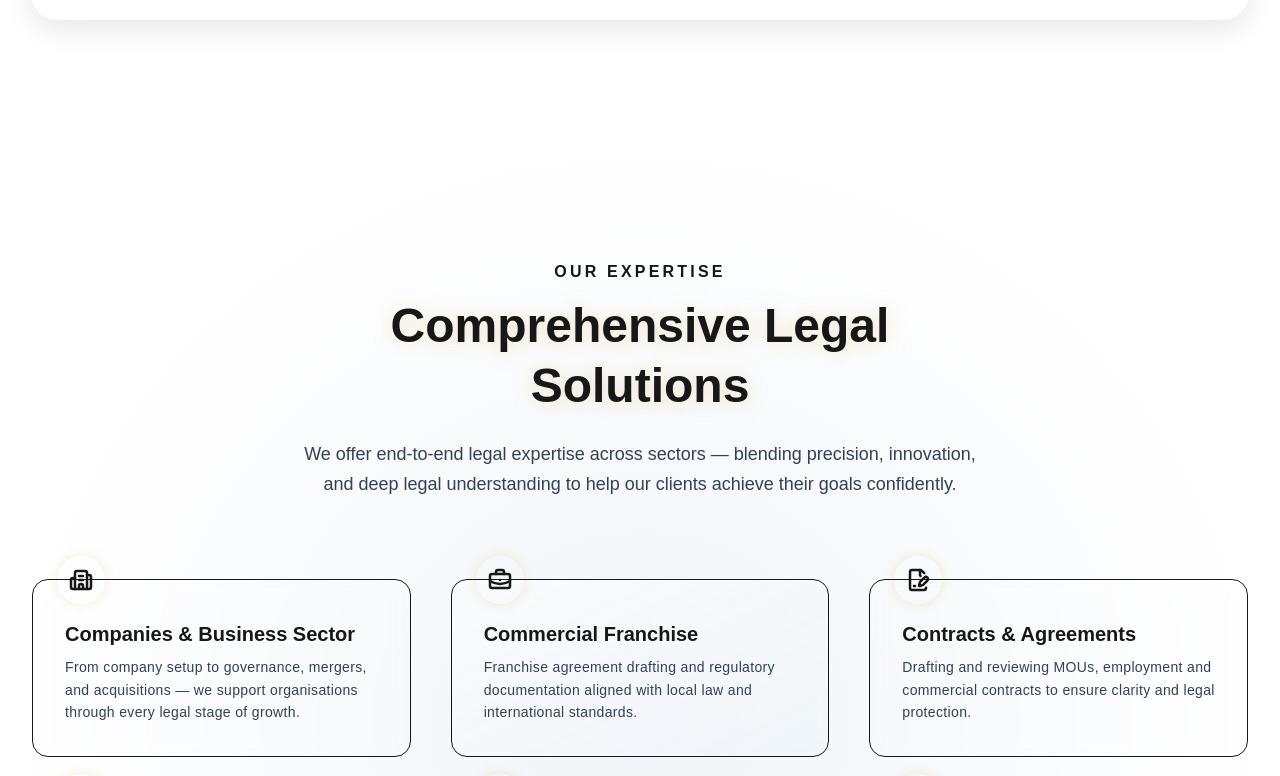
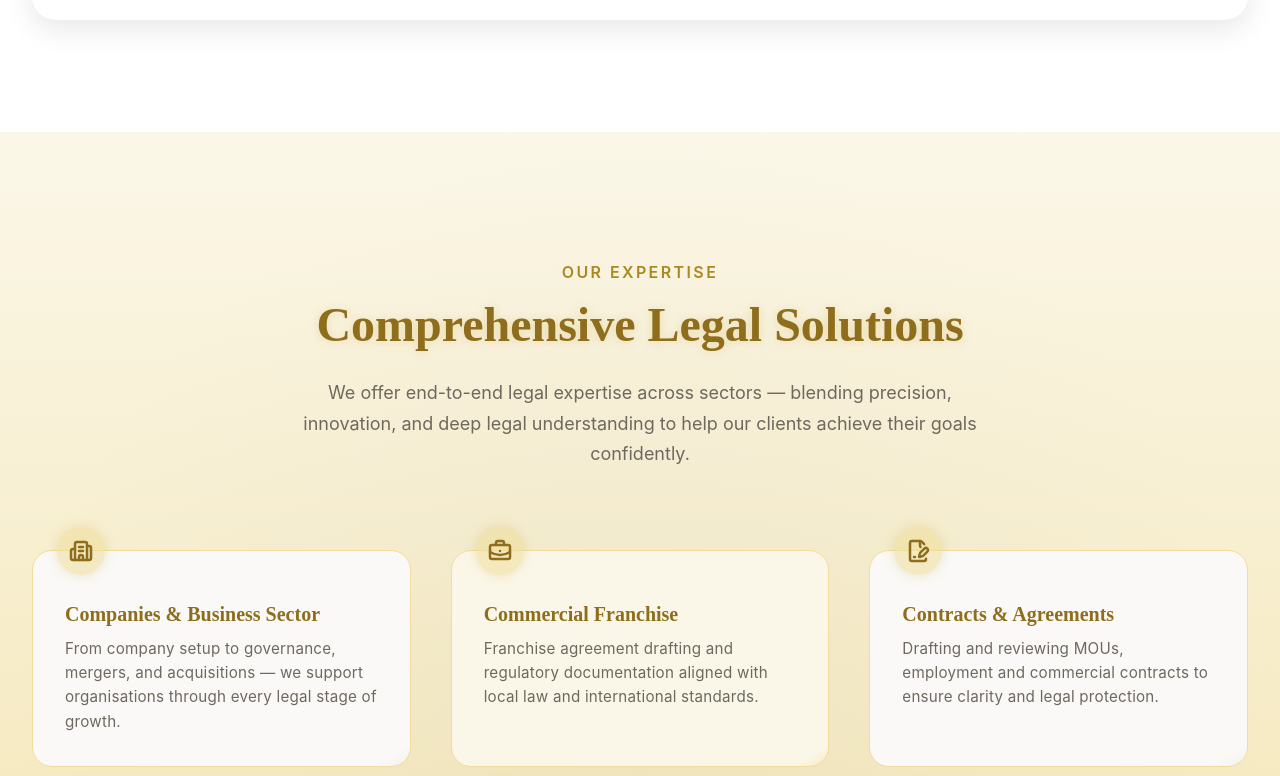
Before and after one commit to yahyaq/faslawtech, a Next.js app: page / in a window 1280 px wide. Shown: the part 3700-4476 px from the top of the page. Built offline with nearby package versions, Linux system fonts and the light colour scheme.

Commit message:
Deploy on Vercl

```diff
--- a/package.json
+++ b/package.json
@@ -24,9 +24,11 @@
     "@types/node": "^20",
     "@types/react": "^19.2.2",
     "@types/react-dom": "^19.2.2",
+    "autoprefixer": "^10.4.21",
     "eslint": "^9",
     "eslint-config-next": "16.0.0",
-    "tailwindcss": "^4",
+    "postcss": "^8.5.6",
+    "tailwindcss": "^4.1.16",
     "typescript": "^5"
   }
 }
--- a/src/presentation/OurSerivces/view.tsx
+++ b/src/presentation/OurSerivces/view.tsx
@@ -13,6 +13,33 @@ import {
 } from "lucide-react";
 
 export default function OurExpertiseView() {
+  const colors = {
+    gold: {
+      50: "#FBF7E8",
+      100: "#F6EBC4",
+      200: "#F0DD9B",
+      300: "#EACD6F",
+      400: "#DFB93F",
+      500: "#C8A128",
+      600: "#AA8822",
+      700: "#8E6E1C",
+      800: "#5C4913",
+      900: "#32270A",
+    },
+    stone: {
+      50: "#FAF9F7",
+      100: "#F3F1ED",
+      200: "#E5E1DA",
+      300: "#D4CEC5",
+      400: "#BFB8AE",
+      500: "#A49C90",
+      600: "#8B8378",
+      700: "#6F685E",
+      800: "#4C4741",
+      900: "#2E2A26",
+    },
+  };
+
   const services = [
     {
       title: "Companies & Business Sector",
@@ -59,64 +86,162 @@ export default function OurExpertiseView() {
   return (
     <section
       id="our-expertise"
-      className="relative py-32 bg-gradient-to-b from-golden-50 via-golden-100 to-golden-200 overflow-hidden"
+      style={{
+        position: "relative",
+        padding: "8rem 0",
+        background: `linear-gradient(to bottom, ${colors.gold[50]}, ${colors.gold[100]}, ${colors.gold[200]})`,
+        overflow: "hidden",
+      }}
     >
-      {/* Decorative blue-gold blend glow */}
-      <div className="absolute inset-0 bg-[radial-gradient(ellipse_at_center,rgba(76,111,163,0.08),transparent_70%)] pointer-events-none" />
+      {/* Subtle warm-greige glow */}
+      <div
+        style={{
+          position: "absolute",
+          inset: 0,
+          background:
+            "radial-gradient(ellipse at center, rgba(164,156,144,0.08), transparent 70%)",
+          pointerEvents: "none",
+        }}
+      />
 
-      <div className="max-w-7xl mx-auto px-6 lg:px-8 relative z-10">
-        {/* Header Section */}
+      <div
+        style={{
+          maxWidth: "1280px",
+          margin: "0 auto",
+          padding: "0 2rem",
+          position: "relative",
+          zIndex: 1,
+        }}
+      >
+        {/* Header */}
         <motion.div
           initial={{ opacity: 0, y: 40 }}
           whileInView={{ opacity: 1, y: 0 }}
           transition={{ duration: 0.6, ease: "easeOut" }}
-          className="text-center max-w-2xl mx-auto mb-20"
+          style={{
+            textAlign: "center",
+            maxWidth: "680px",
+            margin: "0 auto 5rem auto",
+          }}
         >
-          <p className="text-golden-600 font-semibold uppercase tracking-[0.2em] mb-3">
+          <p
+            style={{
+              color: colors.gold[600],
+              fontWeight: 600,
+              textTransform: "uppercase",
+              letterSpacing: "0.15em",
+              marginBottom: "0.75rem",
+              fontFamily: "'Inter', sans-serif",
+            }}
+          >
             Our Expertise
           </p>
-          <h2 className="text-4xl md:text-5xl font-semibold text-golden-700 leading-tight mb-6 drop-shadow-[0_1px_10px_rgba(200,161,40,0.25)]">
+          <h2
+            style={{
+              fontFamily: "'Playfair Display', serif",
+              fontSize: "3rem",
+              lineHeight: 1.2,
+              color: colors.gold[700],
+              fontWeight: 700,
+              marginBottom: "1.5rem",
+              textShadow: "0 1px 10px rgba(200,161,40,0.25)",
+            }}
+          >
             Comprehensive Legal Solutions
           </h2>
-          <p className="text-slate-700 text-lg leading-relaxed">
+          <p
+            style={{
+              fontFamily: "'Inter', sans-serif",
+              fontSize: "1.125rem",
+              lineHeight: 1.7,
+              color: colors.stone[700],
+            }}
+          >
             We offer end-to-end legal expertise across sectors — blending
             precision, innovation, and deep legal understanding to help our
             clients achieve their goals confidently.
           </p>
         </motion.div>
 
-        {/* Expertise Grid */}
-        <div className="grid sm:grid-cols-2 lg:grid-cols-3 gap-10">
+        {/* Grid */}
+        <div
+          style={{
+            display: "grid",
+            gap: "2.5rem",
+            gridTemplateColumns: "repeat(auto-fit, minmax(300px, 1fr))",
+          }}
+        >
           {services.map((service, index) => {
             const Icon = service.icon;
+            const fromColor =
+              index % 2 === 0
+                ? colors.stone[50]
+                : colors.gold[50];
+            const toColor =
+              index % 2 === 0
+                ? colors.stone[100]
+                : colors.gold[100];
+
             return (
               <motion.div
                 key={service.title}
                 whileHover={{
                   scale: 1.03,
-                  boxShadow: "0 6px 30px rgba(200,161,40,0.25)",
+                  boxShadow: "0 8px 30px rgba(200,161,40,0.25)",
                 }}
                 transition={{ type: "spring", stiffness: 300, damping: 18 }}
-                className={`relative p-8 rounded-2xl backdrop-blur-sm bg-gradient-to-br ${
-                  index % 2 === 0
-                    ? "from-golden-50/95 to-golden-100/90"
-                    : "from-slate-50/95 to-slate-100/90"
-                } border border-golden-200/60 hover:border-golden-400 transition-all duration-300`}
+                style={{
+                  position: "relative",
+                  padding: "2rem",
+                  borderRadius: "1.25rem",
+                  background: `linear-gradient(to bottom right, ${fromColor} 95%, ${toColor} 100%)`,
+                  border: `1px solid ${colors.gold[200]}`,
+                  transition: "all 0.3s ease",
+                  backdropFilter: "blur(5px)",
+                }}
               >
                 {/* Icon */}
-                <div className="absolute -top-6 left-6 bg-golden-200/50 p-3 rounded-full shadow-[0_0_12px_rgba(200,161,40,0.2)] group-hover:bg-golden-400/60 transition-all duration-300">
+                <div
+                  style={{
+                    position: "absolute",
+                    top: "-1.5rem",
+                    left: "1.5rem",
+                    background: `${colors.gold[200]}90`,
+                    padding: "0.75rem",
+                    borderRadius: "50%",
+                    boxShadow: "0 0 12px rgba(200,161,40,0.25)",
+                  }}
+                >
                   <Icon
-                    className="w-6 h-6 text-golden-700"
+                    size={24}
                     strokeWidth={2.5}
+                    style={{ color: colors.gold[700] }}
                   />
                 </div>
 
                 {/* Text */}
-                <div className="mt-2">
-                  <h3 className="text-xl font-semibold text-golden-700 mb-2 group-hover:text-golden-600 transition-all duration-300">
+                <div style={{ marginTop: "1rem" }}>
+                  <h3
+                    style={{
+                      fontFamily: "'Playfair Display', serif",
+                      fontSize: "1.25rem",
+                      fontWeight: 600,
+                      color: colors.gold[700],
+                      marginBottom: "0.5rem",
+                      transition: "color 0.3s ease",
+                    }}
+                  >
                     {service.title}
                   </h3>
-                  <p className="text-slate-700 text-sm leading-relaxed tracking-wide group-hover:text-slate-900 transition-colors duration-300">
+                  <p
+                    style={{
+                      fontFamily: "'Inter', sans-serif",
+                      fontSize: "0.95rem",
+                      lineHeight: 1.6,
+                      color: colors.stone[700],
+                      letterSpacing: "0.015em",
+                    }}
+                  >
                     {service.desc}
                   </p>
                 </div>
@@ -126,8 +251,18 @@ export default function OurExpertiseView() {
         </div>
       </div>
 
-      {/* Bottom transition gradient */}
-      <div className="absolute bottom-0 left-0 right-0 h-24 bg-gradient-to-t from-golden-200 via-transparent to-transparent pointer-events-none" />
+      {/* Bottom Gradient Fade */}
+      <div
+        style={{
+          position: "absolute",
+          bottom: 0,
+          left: 0,
+          right: 0,
+          height: "6rem",
+          background: `linear-gradient(to top, ${colors.gold[200]}, transparent)`,
+          pointerEvents: "none",
+        }}
+      />
     </section>
   );
 }
```
Also changed, not shown: 2 other files (tests, documents, lock files or other folders).
